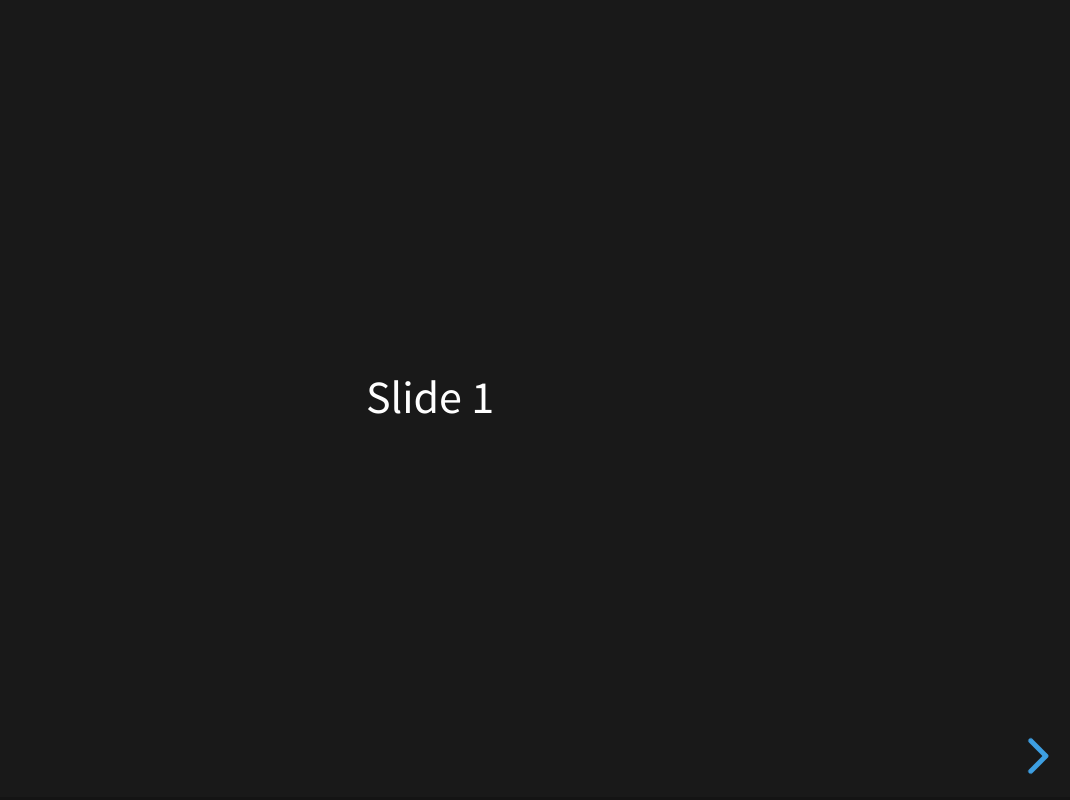
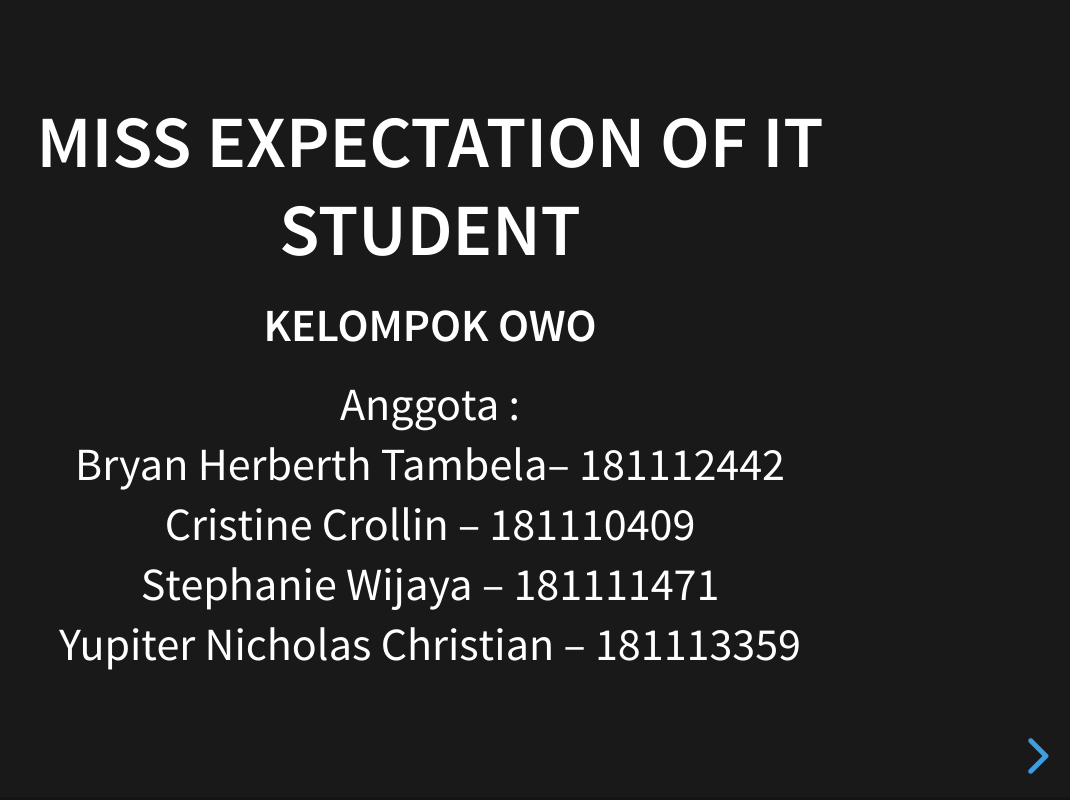
Before and after one commit to sawedvk/-MW-B-Sore-OwO, a website: page index.html in a window 1280 px wide. Shown: the whole page, without its empty margins (210-1280 px from the left). Drawn offline with Linux system fonts and the light colour scheme.

Commit message:
slide 1-2

```diff
--- a/index.html
+++ b/index.html
@@ -16,8 +16,21 @@
 	<body>
 		<div class="reveal">
 			<div class="slides">
-				<section>Slide 1</section>
-				<section>Slide 2</section>
+				<section>
+					<h2>Miss Expectation of IT Student</h2>
+					<h4>Kelompok OwO</h4>
+					<p>
+						Anggota : <br>
+						Bryan Herberth Tambela– 181112442<br>
+						Cristine Crollin – 181110409 <br>
+						Stephanie Wijaya – 181111471<br>
+						Yupiter Nicholas Christian – 181113359
+					</p>
+				</section>
+				<section>
+					<h2>Mahasiswa IT = Manusia Setengah Dewa</h2>
+					<p>Sebagai  seorang mahasiswa IT, kita sering sekali dianggap sebagai manusia setengah dewa yang dapat menguasai segala sesuatu yang berhubungan dengan teknologi. Sangat banyak orang – orang yang berekspektasi sangat besar ketika mengetahui bahwa kita merupakan mahasiswa IT.</p>
+				</section>
 				<section>Slide 3</section>
 				<section>Slide 4</section>
 				<section>Slide 5</section>
```
